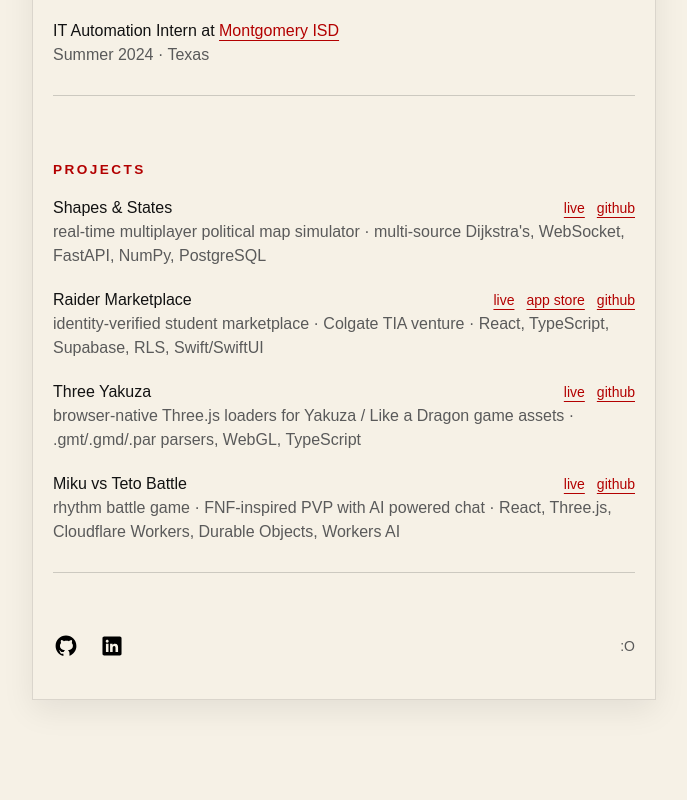
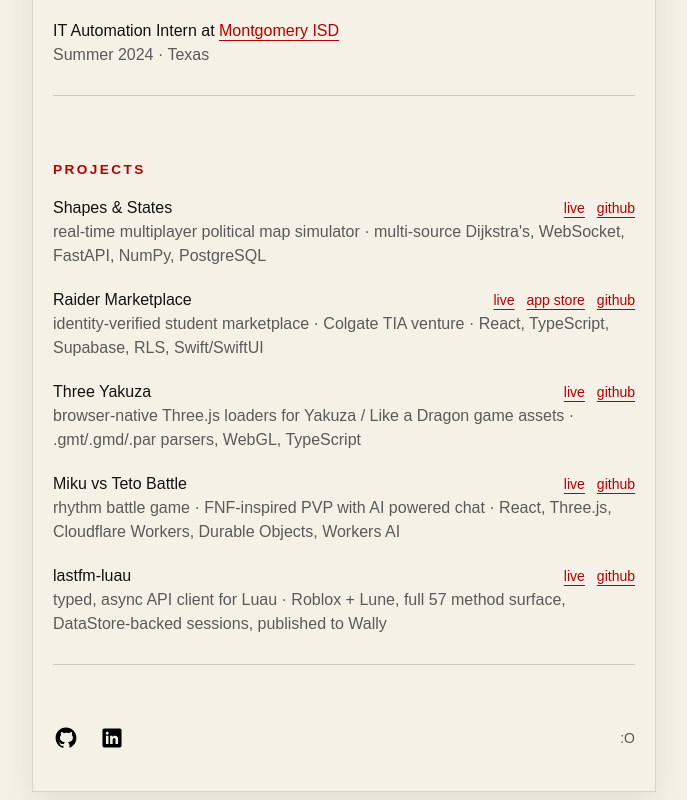
Before and after one commit to tonybolivar/personal-website, a Next.js app: page / in a window 1280 px wide. Shown: the part 825-1625 px from the top of the page, without its empty margins (296-983 px from the left). Before the commit the page ends 1533 px from the top, so only its background shows below. Built offline with nearby package versions, Linux system fonts and the light colour scheme; a web font is replaced by a local one.

Commit message:
Add lastfm-luau to projects

```diff
--- a/app/page.tsx
+++ b/app/page.tsx
@@ -77,6 +77,12 @@
     meta: "rhythm battle game · FNF-inspired PVP with AI powered chat · React, Three.js, Cloudflare Workers, Durable Objects, Workers AI",
     live: "https://cf-ai-miku-teto-battle.tony-e-bolivar.workers.dev/",
     github: "https://github.com/tonybolivar/cf_ai_miku_teto_battle",
+  },
+  {
+    name: "lastfm-luau",
+    meta: "typed, async API client for Luau · Roblox + Lune, full 57 method surface, DataStore-backed sessions, published to Wally",
+    live: "https://wally.run/package/tonybolivar/lastfm-luau",
+    github: "https://github.com/tonybolivar/lastfm-luau",
   },
 ];
 
```
